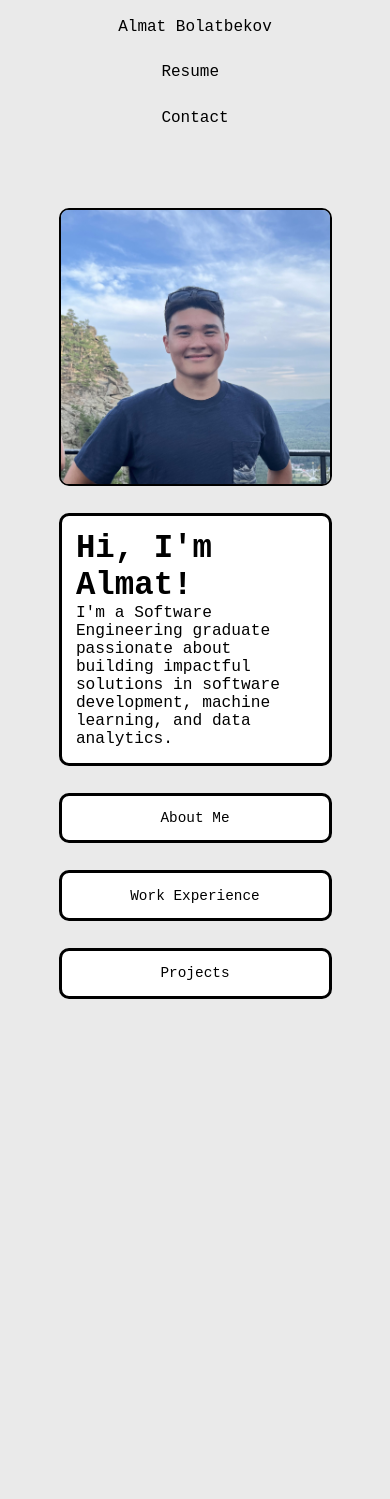
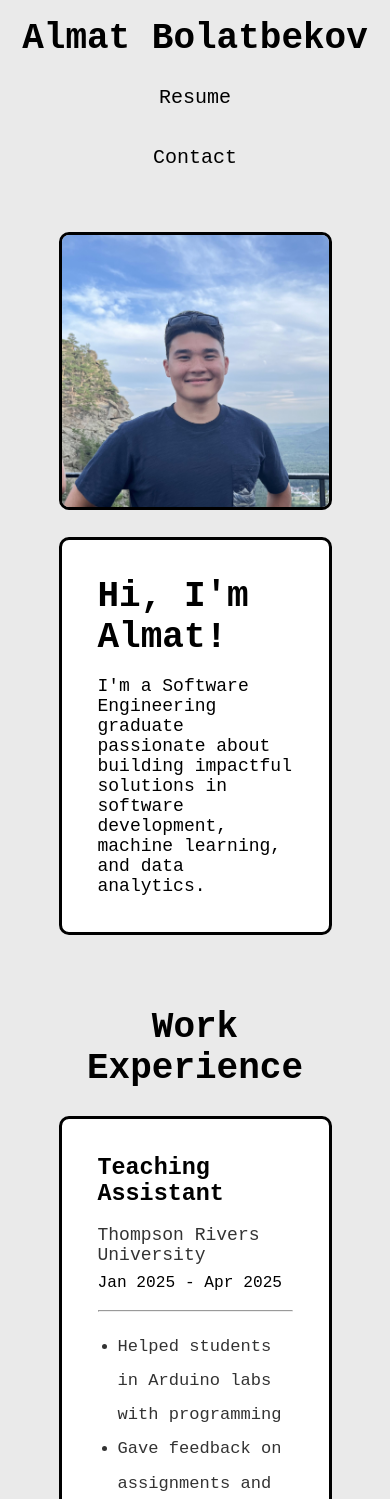
Before and after one commit to AlmatB22/AlmatB22.github.io, a React (Vite) app: page / in a window 390 px wide. Shown: the top 1499 px of the page. Before the commit the page ends 1053 px from the top, so only its background shows below. Built offline with nearby package versions, Linux system fonts and the light colour scheme.

Commit message:
Added mobile responsiveness

```diff
--- a/src/components/Home/Home.css
+++ b/src/components/Home/Home.css
@@ -69,6 +69,10 @@
   outline-offset: 3px;
 }
 
+#home-xp-mobile {
+  display: none;
+}
+
 /* Responsive Design */
 @media (max-width: 760px) {
   #home {
@@ -76,39 +80,38 @@
       grid-template-areas:
           "img"
           "greeting"
-          "about"
-          "work"
-          "projects"; /* Stack all sections vertically */
+          "work";
+      /* Stack all sections vertically */
       gap: 1.5rem; /* Reduce gap */
   }
 
   #home-greeting {
       font-size: 1rem; /* Adjust font size */
-      padding: 0.8rem; /* Reduce padding */
+      padding: 2rem; /* Reduce padding */
+      gap: 1rem;
   }
-
+  .home-tag {
+    text-align: center;
+    margin-top: 2.5rem;
+  }
+  #home-xp-mobile {
+      display: block; /* Show mobile experience section */
+      grid-area: work; /* Position it correctly */
+  }
   .home-card {
-      font-size: 0.9rem; /* Further adjust font size */
-      padding: 1rem; /* Reduce padding */
+      display: none;
+  }
+  .home-xp-card {
+      background-color: white;
+      border: 3px solid black;
+      border-radius: 10px;
+      padding: 2rem;
+      margin-top: 1.5rem;
+  }
+  #xp-company {
+    margin-bottom: 0.5rem;
+  }
+  #xp-divider {
+    margin: 1rem 0;
   }
 }
-
-@media (max-width: 480px) {
-  #home {
-      width: 100%; /* Use full width */
-      padding: 1rem 0; /* Reduce padding */
-  }
-
-  #home-img {
-      border-width: 2px; /* Reduce border width */
-  }
-
-  #home-greeting {
-      font-size: 0.9rem; /* Smaller font size for very small screens */
-  }
-
-  .home-card {
-      font-size: 0.8rem; /* Further reduce font size */
-      padding: 0.8rem; /* Compact padding */
-  }
-}
--- a/src/components/Home/Home.jsx
+++ b/src/components/Home/Home.jsx
@@ -2,6 +2,7 @@ import React from 'react';
 import './Home.css'
 
 import almatImage from './../../assets/almat.jpg';
+import {data} from './../Info/Experience/Experience';
 
 function Home ({changePage}) {
     const handleClick = (page) => {
@@ -14,10 +15,26 @@ function Home ({changePage}) {
                 <h1>Hi, I'm Almat!</h1>
                 <p>I'm a Software Engineering graduate passionate about building impactful solutions in software development, machine learning, and data analytics.</p>
             </div>
-
             <div className='home-card' onClick={() => handleClick('about')}>About Me</div>
             <div className='home-card' onClick={() => handleClick('experience')}>Work Experience</div>
             <div className='home-card' onClick={() => handleClick('project')}>Projects</div>
+
+            <div id='home-xp-mobile'>
+                <h1 className='home-tag'>Work Experience</h1>
+                {data.map((item, i) => (
+                    <div className='home-xp-card' key={i}>
+                        <p id='xp-title'>{item.title}</p>
+                        <p id='xp-company'>{item.company}</p>
+                        <p id='xp-date'>{item.date}</p>
+                        <hr id='xp-divider'></hr>
+                        <ul id='xp-description'>
+                            {item.description.map((desc, j) => (
+                                <li key={j}>{desc}</li>
+                            ))}
+                        </ul>
+                    </div>
+                ))}
+            </div>
         </div>
     )
 }
--- a/src/components/Info/Experience/Experience.jsx
+++ b/src/components/Info/Experience/Experience.jsx
@@ -5,7 +5,7 @@ import '../style.css';
 
 import nextImage from './../../../assets/next.png';
 
-const data = [
+export const data = [
     {
       "title": "Teaching Assistant",
       "company": "Thompson Rivers University",
--- a/src/components/Info/Projects/Projects.css
+++ b/src/components/Info/Projects/Projects.css
@@ -1,8 +1,5 @@
 #player {
-
     min-height: 350px; /* or whatever fits your tallest card */
-
-
 }
 #prj-title {
   font-size: 1.3rem;
@@ -12,7 +9,6 @@
 
 #prj-content {
     width: 99%;
-    height: 80%;
     font-size: 0.9rem;
     margin: 0 auto;
     display: flex;
@@ -45,3 +41,39 @@
   text-decoration: underline;
   cursor: pointer;
 }
+
+@media screen and (max-width: 768px) {
+    #prj-content {
+        font-size: 0.5rem;
+        flex-direction: column;
+    }
+    #info-player-container {
+        width: 100%;
+        margin: 0 auto;
+
+    }
+    #prj-readmore {
+      display: none;
+    }
+    #player {
+      width: 100%;
+      height: 100%;
+    }
+    #prj-title {
+        font-size: 0.9rem;
+    }
+    #prj-img-container {
+        width: 100%;
+        height: 50%;
+    }
+    #prj-img {
+        width: 100%;
+        height: auto;
+        object-fit: contain;
+    }
+    #prj-description {
+        width: 100%;
+        padding: 1rem;
+    }
+
+}
--- a/src/components/Navigation/Navigation.css
+++ b/src/components/Navigation/Navigation.css
@@ -39,7 +39,11 @@
     .nav {
         flex-direction: column;
         align-items: center;
-        font-size: 16px; /* Adjust font size for smaller screens */
+        text-align: center;
+    }
+    #nav-name {
+        font-size: 2rem;
+        font-weight: 700;
     }
 
     #nav-links-container {
@@ -53,13 +57,3 @@
         margin-bottom: 1rem; /* Add spacing below the name */
     }
 }
-
-@media (max-width: 480px) {
-    .nav {
-        font-size: 16px; /* Further adjust font size for very small screens */
-    }
-
-    #nav-links-container {
-        gap: 0.5rem; /* Reduce gap even more */
-    }
-}
```
Also changed, not shown: src/components/Info/style.css (line endings or trailing spaces).
